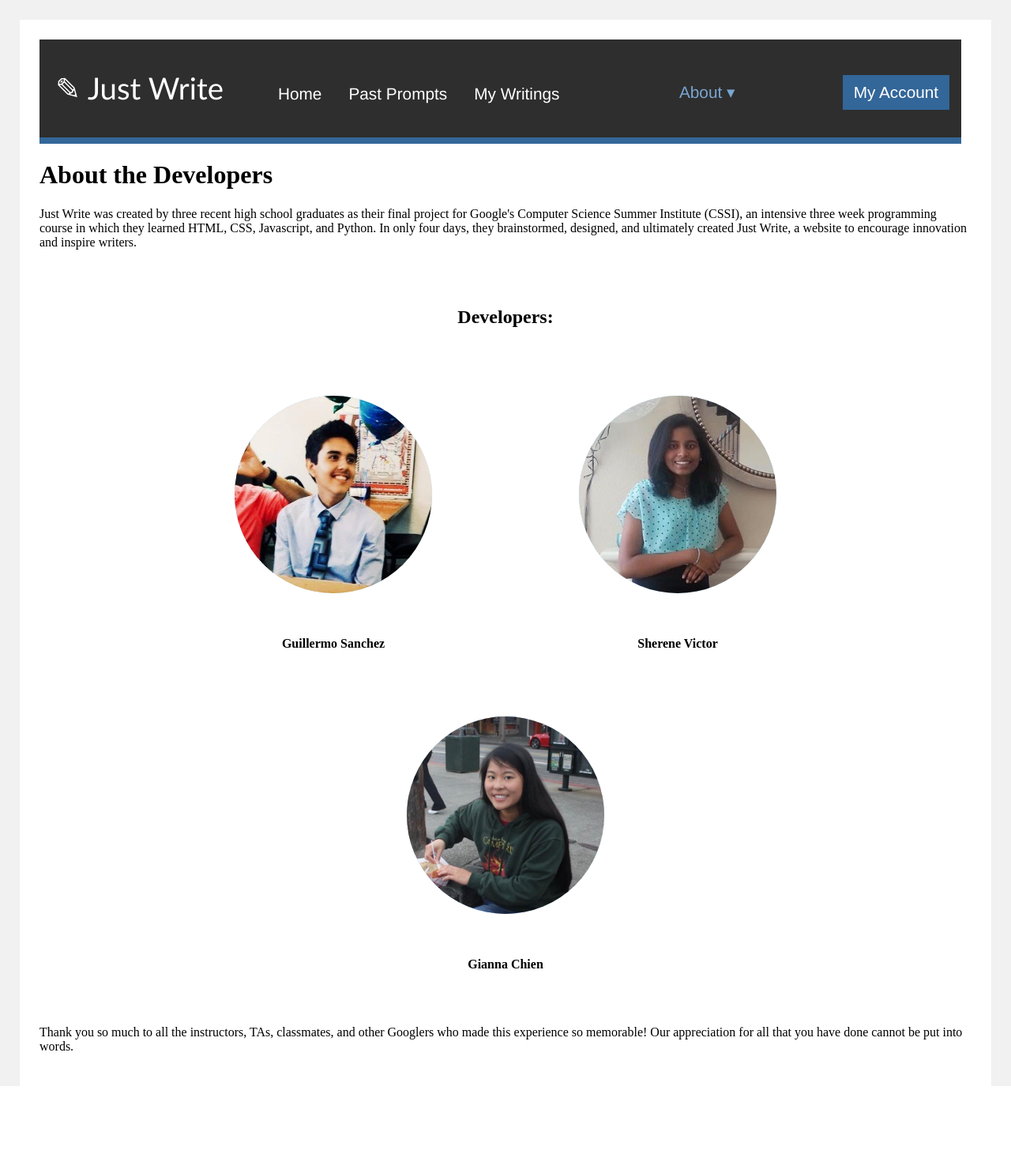
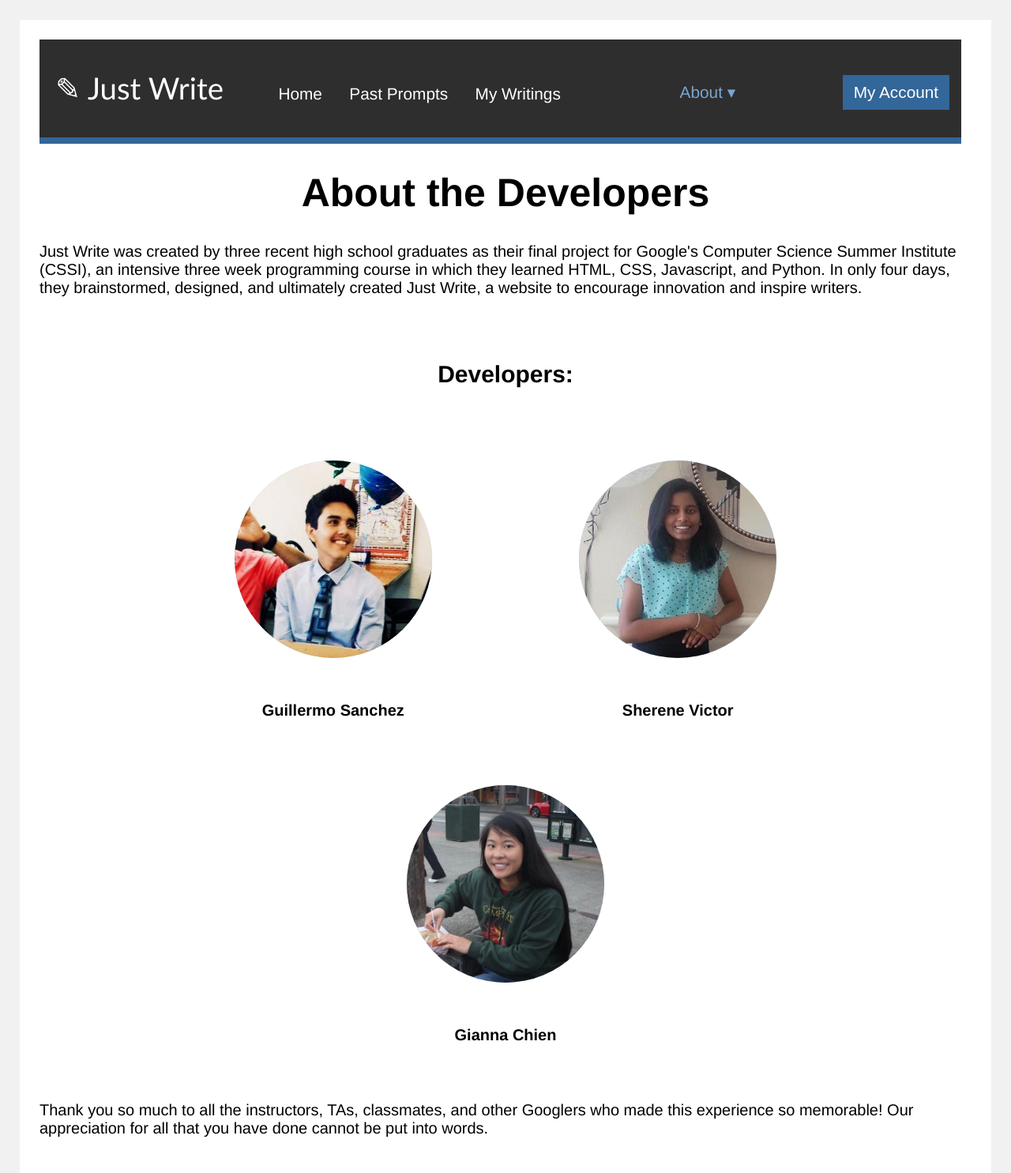
Before and after one commit to membriux/Prompter, a Python web app: template templates/about_developers.html in a window 1280 px wide. Shown: the whole page at 79% size. Before the commit the page ends 1375 px from the top, so only its background shows below. Run offline with Jinja, Linux system fonts and the light colour scheme; the template is opened without the code that fills it: most values are stand-ins (such as "Sample title", 1, 10 or a date in 2020).

Commit message:
Reformatted dates and added about page style

```diff
--- a/templates/about_developers.html
+++ b/templates/about_developers.html
@@ -26,7 +26,31 @@
     figcaption {
       display: block;
       margin: auto;
-    }
+      font-size:20px
+      }
+
+      p {
+        font-size: 20px;
+      }
+
+      body {
+        font-family: 'Helvetica Neue', Helvetica ,Arial , sans-serif;
+      }
+
+      h1 {
+        text-align: center;
+        font-size: 50px;
+      }
+
+      h2 {
+        text-align: center;
+        font-size: 30px;
+      }
+
+      h3 {
+        font-size: 25px;
+      }
+
   </style>
 
   <body>
--- a/templates/home.html
+++ b/templates/home.html
@@ -63,7 +63,7 @@
           <div class="bottom-container">
               <h2 id="featured-title">Featured Story:</h2>
               <div class="prompt-container">
-                <p class="date" > Written on {{featured_story.date}}</p>
+                <p class="date" > Written on {{featured_story.date.strftime('%B %d, %Y %I:%M')}}</p>
                   <h1 class="story-title" id="user-story">{{featured_story.title}}</h1>
                       <p class="author" > Written by <a href="{{featured_story.user_key.get().url()}}">
                         {{featured_story.user_key.get().name}}</a></p>
--- a/templates/my_writings.html
+++ b/templates/my_writings.html
@@ -49,7 +49,7 @@
             <div class="story">
                 <h2 class="story-title"> {{writing.title}} </h2>
                 <div class="info-container">
-                  <p class="date">Posted on {{writing.date}}</p>
+                  <p class="date">Posted on {{writing.date.strftime('%B %d, %Y %I:%M')}}</p>
                 </div>
               </div>
             </a>
--- a/templates/past_prompts.html
+++ b/templates/past_prompts.html
@@ -51,7 +51,7 @@
                 <a class="prompt" href="{{prompt.url()}}">{{prompt.title}}</a>
               </h2>
                 <div class="info-container" >
-                  <p class="date">Posted on {{prompt.date}}</p>
+                  <p class="date">Posted on {{prompt.date.strftime('%B %d, %Y %I:%M')}}</p>
                 </div>
               </div>
             </a>
--- a/templates/past_writings.html
+++ b/templates/past_writings.html
@@ -48,7 +48,7 @@
           <h2>
             <a href="{{writing.url()}}">{{writing.title}}</a>
           </h2>
-          <p class="date">Posted on {{writing.date}}</p>
+          <p class="date">Posted on {{writing.date.strftime('%B %d, %Y %I:%M')}}</p>
           <p>Written by <a href="{{writing.user_key.get().url()}}">{{writing.user_key.get().name}}</a></p>
         </div>
         {% endfor %}
--- a/templates/user_writings.html
+++ b/templates/user_writings.html
@@ -45,7 +45,7 @@
           <h2>
             <a href="{{writing.url()}}">{{writing.title}}</a>
           </h2>
-          <p class="date">Posted on {{writing.date}}</p>
+          <p class="date">Posted on {{writing.date.strftime('%B %d, %Y %I:%M')}}</p>
         </div>
         {% endfor %}
 
--- a/templates/writing.html
+++ b/templates/writing.html
@@ -39,7 +39,7 @@
       <!--  Put stuff here -->
       <div class="bottom-container">
           <div class="prompt-container">
-            <p class="date" > Written on {{writing.date}}</p>
+            <p class="date" > Written on {{writing.date.strftime('%B %d, %Y %I:%M')}}</p>
                 <h1 class="story-title" id="user-story">{{writing.title}}</h1>
                     <p class="author" > Written by
                       <a class="username-author" href="{{writing.user_key.get().url()}}">
@@ -66,7 +66,7 @@
         <div class="comment-container">
           <p class="commenter">{{comment.name}}</p>
           <p class="comment-text">{{comment.text}}</p>
-          <p class="date"> Posted {{comment.date}}</p>
+          <p class="date"> Posted {{comment.date.strftime('%B %d, %Y %I:%M')}}</p>
 
         </div>
       {% endfor %}
```
Also changed, not shown: templates/about_site.html (+36 -0 lines).
